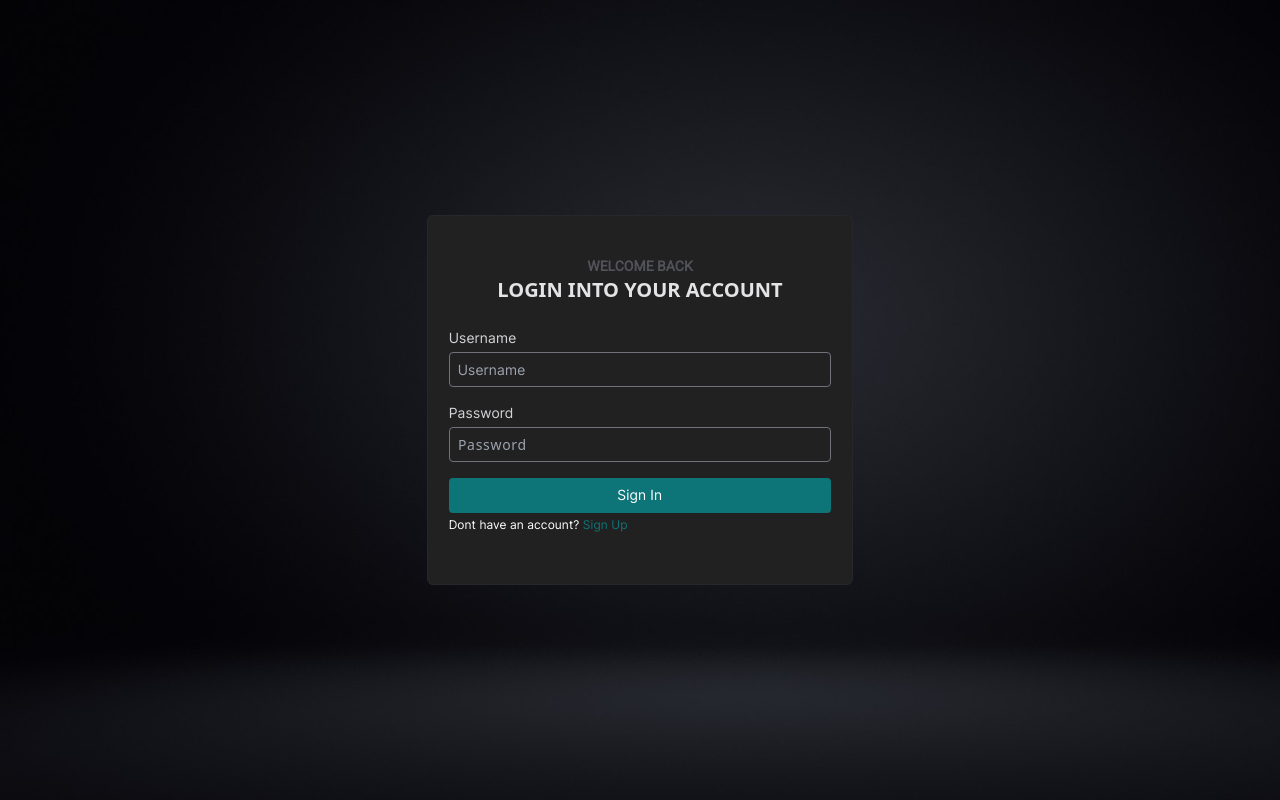
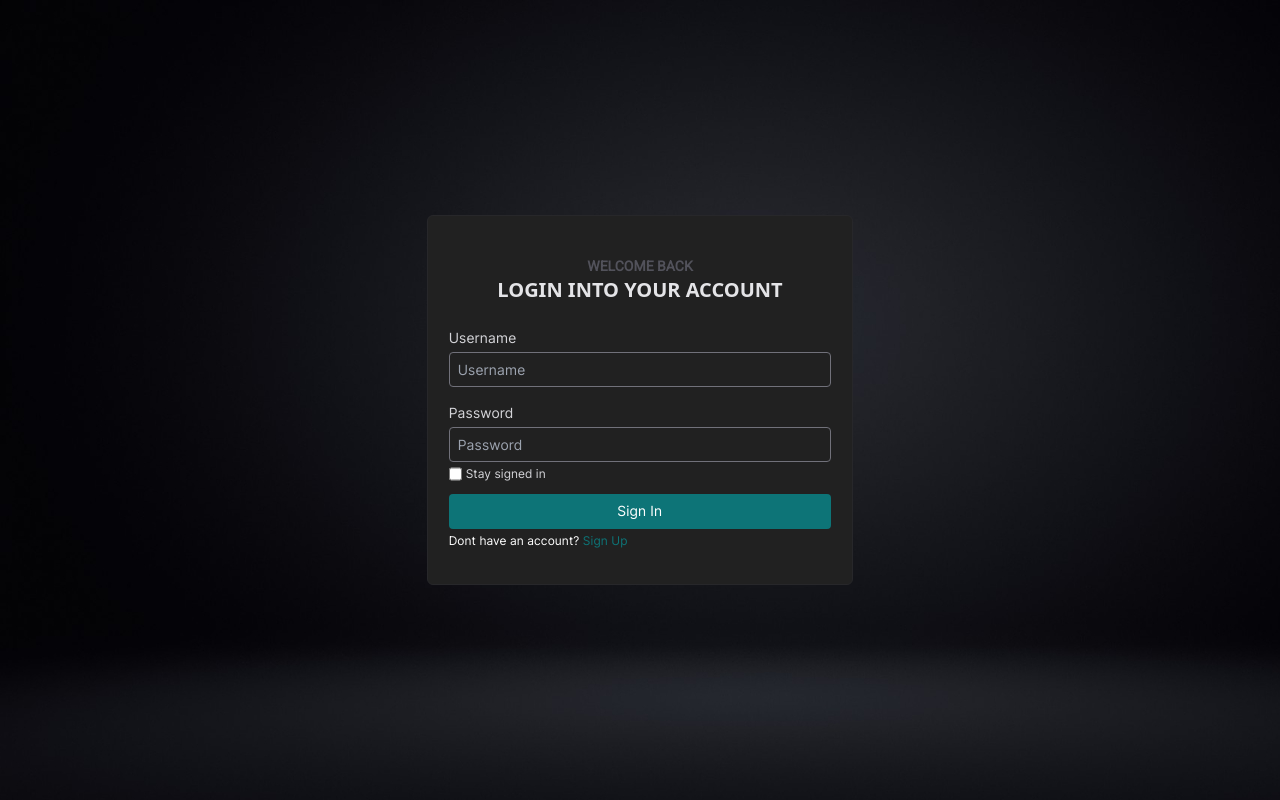
Before and after one commit to ComRV/chatApp, a Next.js app: page / in a window 1280 px wide. Built offline with nearby package versions, Linux system fonts and the light colour scheme.

Commit message:
create middleware & api auth

```diff
--- a/package.json
+++ b/package.json
@@ -14,7 +14,9 @@
     "argon2": "^0.30.1",
     "axios": "^1.1.2",
     "bcrypt": "^5.1.0",
+    "cookies-next": "^2.1.1",
     "env": "^0.0.2",
+    "jsonwebtoken": "^8.5.1",
     "next": "12.2.5",
     "react": "18.2.0",
     "react-dom": "18.2.0",
--- /dev/null
+++ b/pages/api/auth.js
@@ -0,0 +1,34 @@
+import jwt from 'jsonwebtoken';
+import { PrismaClient } from '@prisma/client';
+import argon2 from 'argon2';
+import { setCookies } from 'cookies-next';
+
+const prisma = new PrismaClient();
+
+export default async function handler(req, res) {
+	if (req.method === 'POST') {
+		try {
+			const data = req.body;
+			const auth = await prisma.user.findUnique({
+				where: {
+					username: data.username,
+				},
+				select: {
+					username: true,
+					password: true,
+					userId: true,
+				},
+			});
+			const match = await argon2.verify(auth.password, data.password);
+			if (!match) return res.status(400).json({ status: false, msg: 'Username or password incorrect' });
+			const accessToken = jwt.sign({ userId: auth.userId }, process.env.NEXT_PUBLIC_SECRET_TOKEN);
+			const payload = accessToken.split('.');
+			data.isStay ? setCookies('_AT', payload[2], { req, res, maxAge: 30 * 24 * 60 * 60, httpOnly: true }) : setCookies('_AT', payload[2], { req, res, httpOnly: true });
+			res.json('OK');
+		} catch (error) {
+			return res.status(400).json({ status: false, msg: 'Username or password incorrect' });
+		}
+	} else {
+		return res.status(405).json('Method not allow');
+	}
+}
--- a/pages/index.jsx
+++ b/pages/index.jsx
@@ -1,8 +1,23 @@
 import Auth from '../components/layout/Auth';
 import Head from 'next/head';
 import Link from 'next/link';
+import { useState } from 'react';
+import axios from 'axios';
 
 export default function Home() {
+	const [username, setUsername] = useState('');
+	const [password, setPassword] = useState('');
+	const [isStay, setIsStay] = useState(false);
+
+	const auth = async (event) => {
+		event.preventDefault();
+		try {
+			const auth = await axios.post(`${process.env.NEXT_PUBLIC_API_URL}/auth`, { username, password, isStay });
+		} catch (error) {
+			console.log(error);
+		}
+	};
+
 	return (
 		<>
 			<Head>
@@ -12,7 +27,7 @@ export default function Home() {
 				<div className="text-white container w-2/3 rounded-md h-[9.8cm] m-auto border border-zinc-800 bg-[#212121] md:w-2/4 lg:w-1/3">
 					<p className="text-center mt-10 font-roboto font-semibold text-sm text-zinc-600">WELCOME BACK</p>
 					<p className="text-center text-zinc-200 font-bold text-xl">LOGIN INTO YOUR ACCOUNT</p>
-					<form className="mt-6">
+					<form className="mt-6" onSubmit={auth}>
 						<div className="flex flex-col">
 							<label className="font-intertight tracking-wider text-sm text-zinc-300 ml-[5%]">Username</label>
 							<input
@@ -20,16 +35,29 @@ export default function Home() {
 								className="w-[90%] h-[2.5em] tracking-wider duration-150 mt-1 m-auto rounded border border-zinc-500 bg-transparent pl-2 text-sm focus:ring-zinc-300 font-intertight"
 								required="true"
 								placeholder="Username"
+								onChange={(event) => setUsername(event.target.value)}
 							/>
 						</div>
-						<div className="flex flex-col my-4">
+						<div className="flex flex-col mt-4">
 							<label className="font-intertight tracking-wider text-sm text-zinc-300 ml-[5%]">Password</label>
 							<input
 								type="password"
-								className="w-[90%] h-[2.5em] tracking-wider duration-150 mt-1 m-auto rounded border border-zinc-500 bg-transparent pl-2 text-sm focus:ring-zinc-300"
+								className="w-[90%] h-[2.5em] tracking-wider duration-150 mt-1 m-auto rounded border border-zinc-500 bg-transparent pl-2 text-sm focus:ring-zinc-300 font-intertight"
 								required="true"
 								placeholder="Password"
+								onChange={(event) => setPassword(event.target.value)}
 							/>
+						</div>
+						<div className="flex mt-1 ml-[5%] mb-3">
+							<input
+								type="checkbox"
+								className="tracking-wider accent-[#0d7477] duration-150 rounded border border-zinc-500 bg-transparent focus:ring-zinc-300"
+								id="stay"
+								onChange={() => setIsStay(!isStay)}
+							/>
+							<label htmlFor="stay" className="font-intertight tracking-wider text-xs ml-1 text-zinc-300">
+								Stay signed in
+							</label>
 						</div>
 						<div className="flex flex-col">
 							<button
--- a/pages/register.jsx
+++ b/pages/register.jsx
@@ -18,7 +18,7 @@ const register = () => {
 		event.preventDefault();
 		try {
 			setIsLoading(true);
-			const register = await axios.post('http://localhost:3000/api/registration', { username, password, confirmPassword });
+			const register = await axios.post(`${process.env.NEXT_PUBLIC_API_URL}/registration`, { username, password, confirmPassword });
 			setIsLoading(false);
 			const response = register.data;
 			setMsg(response.msg);
```
Also changed, not shown: middleware.js (added, +8 -0 lines), 1 other file (tests, documents, lock files or other folders).
